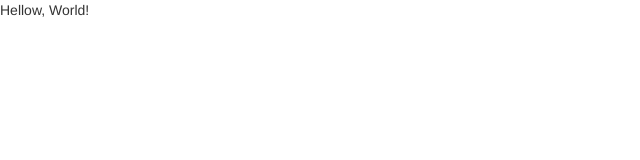
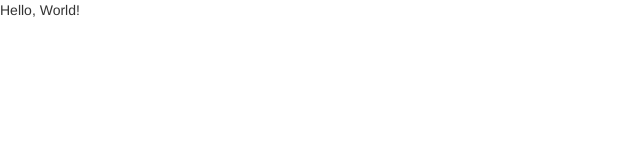
Before and after one commit to iamtraction/k3rn31p4nic.github.io, a plain HTML site: page index.html in a window 1280 px wide. Shown: the full height of the page, 0-640 px from the left. Drawn offline with nearby package versions, Linux system fonts and the light colour scheme.

Commit message:
Update index.html

```diff
--- a/index.html
+++ b/index.html
@@ -9,5 +9,5 @@
   <script src="http://maxcdn.bootstrapcdn.com/bootstrap/3.3.6/js/bootstrap.min.js"></script>
 </head>
 <body>
-	<p>Hellow, World!</p>
+	<p>Hello, World!</p>
 </body>
```
